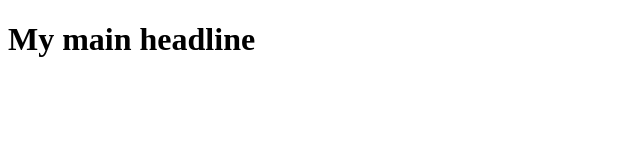
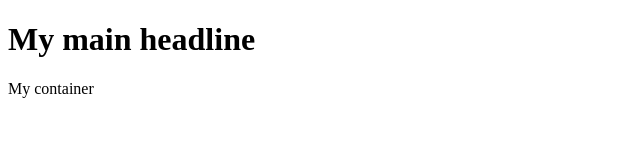
Before and after one commit to webkordins/eee, a plain HTML site: page index.html in a window 1280 px wide. Shown: the whole page, without its empty margins (0-640 px from the left). Drawn offline with Linux system fonts and the light colour scheme.

Commit message:
Add container

```diff
--- a/index.html
+++ b/index.html
@@ -8,5 +8,8 @@
 </head>
 <body>
   <h1>My main headline</h1>
+  <div class="container">
+    My container
+  </div>
 </body>
 </html>
```
